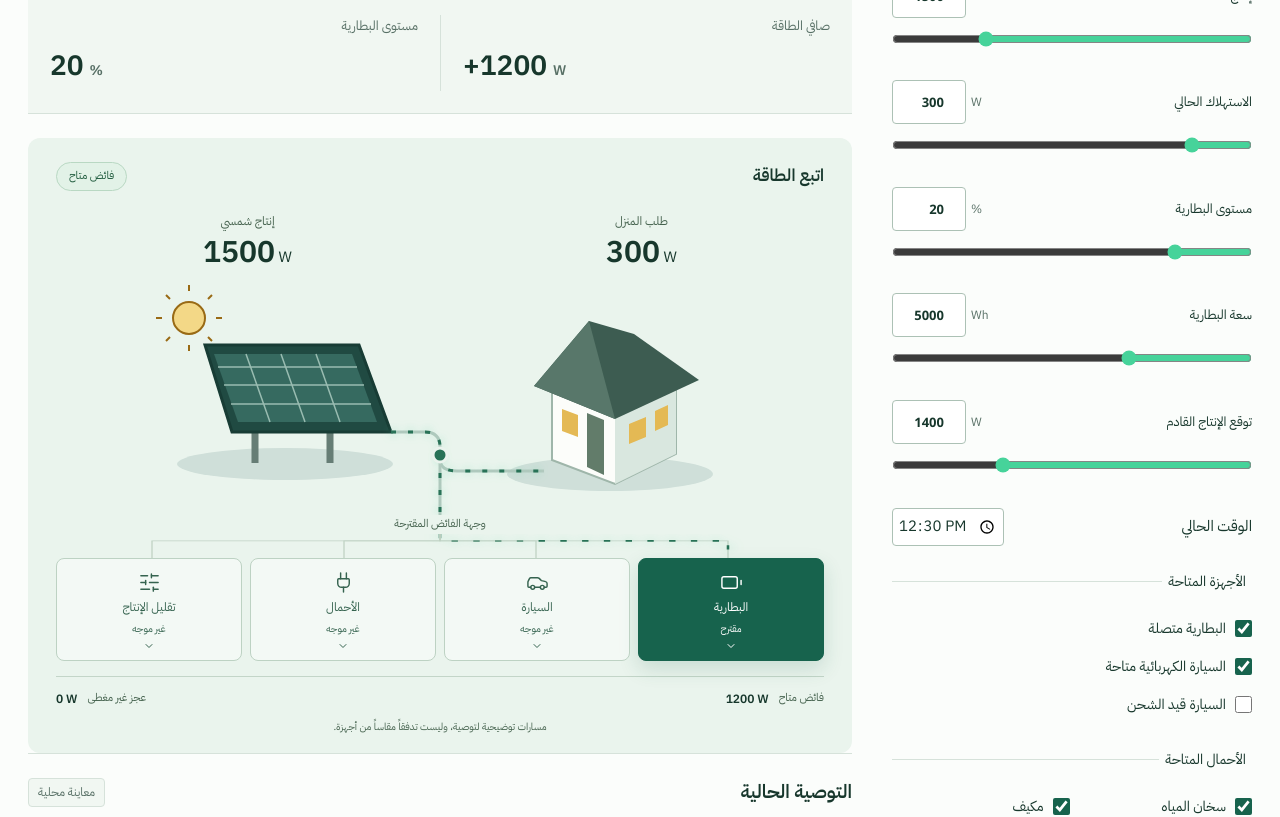
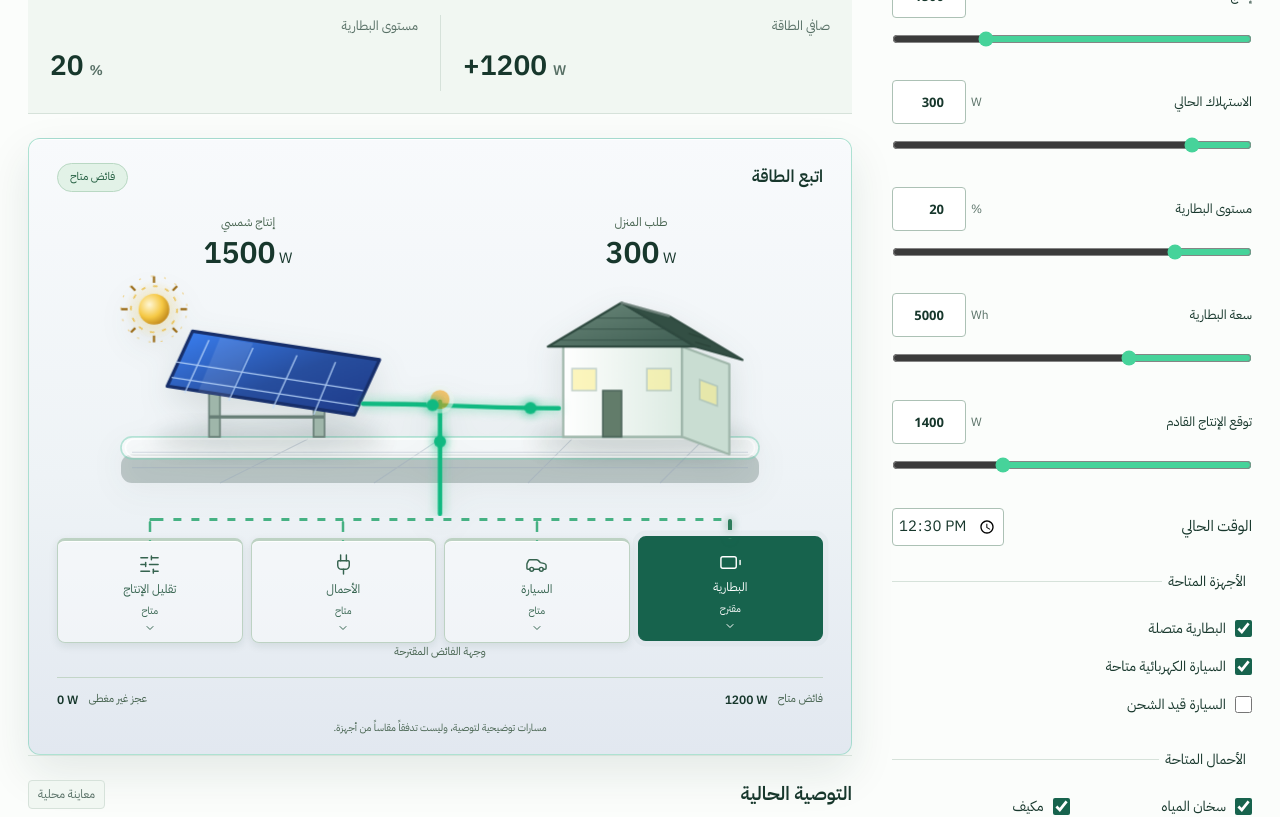
Before and after one commit to mur99k/shamsi-smart, a Next.js app: page /simulator in a window 1280 px wide. Shown: the part 480-1297 px from the top of the page. Built offline with nearby package versions, Linux system fonts and the light colour scheme.

Commit message:
fix(EnergyFlow): fix legacy ghost line coordinate mismatch and unify 3D glass stage

```diff
--- a/src/app/globals.css
+++ b/src/app/globals.css
@@ -147,6 +147,15 @@ input[type="checkbox"], input[type="radio"] { accent-color: var(--accent); width
 legend { padding: 0 6px; font-size: 14px; }
 .check-row { display: flex; align-items: center; gap: 9px; min-height: 38px; font-size: 14px; cursor: pointer; }
 .load-options { display: grid; grid-template-columns: 1fr 1fr; gap: 5px; }
+.load-options .check-row small { margin-inline-start: auto; font-size: 11px; }
+.production-report { margin-top: 8px; }
+.report-grid { display: grid; grid-template-columns: repeat(2, minmax(0, 1fr)); gap: 8px 20px; margin: 0 0 12px; }
+.report-grid > div { display: flex; justify-content: space-between; gap: 12px; padding: 9px 0; border-bottom: 1px solid var(--border); }
+.report-grid dt { color: var(--muted); font-size: 13px; }
+.report-grid dd { margin: 0; font-weight: 600; font-variant-numeric: tabular-nums; }
+.report-loads { display: flex; flex-wrap: wrap; gap: 8px; margin: 0 0 12px; padding: 0; list-style: none; }
+.report-loads li { border: 1px solid var(--border); border-radius: 4px; padding: 4px 10px; font-size: 12px; background: var(--surface); }
+.report-decision { line-height: 1.9; }
 .assistant-grid { display: grid; grid-template-columns: minmax(0, 1fr) 300px; gap: 36px; align-items: start; }
 .chat-workspace { min-width: 0; border: 1px solid var(--border); border-radius: 6px; padding: 20px; }
 .chat-history { height: 390px; overflow-y: auto; scrollbar-color: #aebcb4 #f4f7f5; padding: 8px 4px; overscroll-behavior: contain; }
@@ -296,19 +305,49 @@ body { background: #fcfdfb; }
 .power-labels span { font-size: 12px; color: #45624e; }
 .power-labels strong { font-size: 30px; line-height: 1.4; font-weight: 600; }
 .power-labels small { font-size: 15px; font-weight: 400; }
-.power-landscape { display: block; width: 100%; height: auto; max-height: 242px; margin: 0 auto; }
+.power-landscape { display: block; width: 100%; height: auto; max-height: 242px; margin: 0 auto; filter: drop-shadow(0 12px 16px rgba(35, 61, 51, 0.12)); }
 .flow-current { visibility: hidden; }
 .flow-current[data-running="true"] { visibility: visible; }
-.energy-studio .flow-current[data-running="true"] { animation: energy-travel 1.6s linear infinite; }
+.energy-scene .flow-current[data-running="true"], .energy-studio .flow-current[data-running="true"] { animation: energy-travel 1.1s linear infinite; }
+.flow-current[data-recommended="true"] { filter: drop-shadow(0 0 6px rgba(47, 125, 92, 0.8)); }
+.track { stroke-linecap: round; }
+.state-surplus .track { stroke: #10b981; filter: drop-shadow(0 0 5px rgba(16, 185, 129, 0.65)); }
+.state-balanced .track { stroke: #0284c7; filter: drop-shadow(0 0 5px rgba(2, 132, 199, 0.65)); }
+.state-shortage .track { stroke: #ef4444; filter: drop-shadow(0 0 5px rgba(239, 68, 68, 0.65)); }
+.orb { animation: orb-travel var(--flow-speed, 1.6s) linear infinite; }
+.orb-home-a { offset-path: path("M250 118 C 320 118, 350 122, 428 122"); }
+.orb-home-b { offset-path: path("M250 118 C 320 118, 350 122, 428 122"); animation-delay: calc(var(--flow-speed, 1.6s) / -2); }
+.orb-trunk { offset-path: path("M320 116 V 218"); }
+@keyframes orb-travel { from { offset-distance: 0%; } to { offset-distance: 100%; } }
+.state-surplus .orb { fill: #10b981; filter: drop-shadow(0 0 5px rgba(16, 185, 129, 0.9)); }
+.state-balanced .orb { fill: #0284c7; filter: drop-shadow(0 0 5px rgba(2, 132, 199, 0.9)); }
+.state-shortage .orb { fill: #ef4444; filter: drop-shadow(0 0 5px rgba(239, 68, 68, 0.9)); }
+.orbit { transform-box: fill-box; transform-origin: center; animation: orbit-spin 14s linear infinite; }
+.orbit-b { animation-duration: 22s; animation-direction: reverse; }
+@keyframes orbit-spin { to { transform: rotate(360deg); } }
+.energy-scene.motion-paused .orb, .energy-scene.motion-paused .orbit { animation-play-state: paused; }
 @keyframes energy-travel { to { stroke-dashoffset: -34; } }
+.flow-node { transform-box: fill-box; transform-origin: center; }
+.flow-node[data-running="true"] { animation: node-pulse 1.6s ease-in-out infinite; }
+@keyframes node-pulse { 0%, 100% { opacity: 1; transform: scale(1); } 50% { opacity: 0.55; transform: scale(1.35); } }
 .scene-sun { opacity: .4; transition: opacity 240ms ease-out; }
 .sun-producing { opacity: 1; }
 .routing-caption { font-size: 11px; text-align: center; color: #45624e; }
-.destination-paths { display: block; width: 100%; height: 24px; }
+.sink-tree { position: relative; margin-top: 2px; padding-top: 20px; }
+.sink-tree::before { content: ""; position: absolute; top: 0; left: 12%; right: 12%; height: 3px; border-radius: 2px; background: repeating-linear-gradient(90deg, #bfd2c3 0 8px, transparent 8px 18px); }
+.sink-tree[data-flowing="true"]::before { background: repeating-linear-gradient(90deg, #46b183 0 8px, transparent 8px 18px); animation: tree-slide 0.9s linear infinite; }
+@keyframes tree-slide { to { background-position-x: 18px; } }
+.energy-scene .sink { position: relative; }
+.energy-scene .sink::before { content: ""; position: absolute; top: -20px; left: 50%; width: 3px; height: 20px; transform: translateX(-50%); border-radius: 2px; background: repeating-linear-gradient(180deg, #bfd2c3 0 6px, transparent 6px 14px); }
+.sink-tree[data-flowing="true"] .sink::before { background: repeating-linear-gradient(180deg, #46b183 0 6px, transparent 6px 14px); animation: tree-drop 0.9s linear infinite; }
+@keyframes tree-drop { to { background-position-y: 14px; } }
+.sink-tree[data-flowing="true"] .sink.selected::before { width: 4px; background: repeating-linear-gradient(180deg, #2f7d5c 0 6px, transparent 6px 14px); filter: drop-shadow(0 0 4px rgba(47, 125, 92, 0.7)); }
 .energy-scene .sink-list { grid-template-columns: repeat(4, minmax(0, 1fr)); gap: 8px; }
 .energy-scene .sink { position: relative; padding: 12px 3px 8px; border-radius: 8px; background: transparent; border-color: #bfd2c3; color: #45624e; font-size: 12px; gap: 3px; }
 .energy-scene .sink small { font-size: 10px; }
-.energy-scene .sink.selected { background: #235e46; border-color: #235e46; color: #fff; }
+.energy-scene .sink { position: relative; background: linear-gradient(180deg, #ffffff 0%, #eef4ef 100%); border-top-width: 3px; box-shadow: inset 0 1px 0 rgba(255, 255, 255, 0.9), 0 3px 8px rgba(23, 61, 51, 0.1); }
+.energy-scene .sink.selected { background: linear-gradient(180deg, #237a56 0%, #14532d 100%); border-color: #0e3d22; color: #fff; transform: translateY(-2px); animation: sink-glow 2.2s ease-in-out infinite; }
+@keyframes sink-glow { 0%, 100% { box-shadow: 0 0 0 0 rgba(35, 94, 70, 0.35); } 50% { box-shadow: 0 0 0 6px rgba(35, 94, 70, 0); } }
 .energy-scene .sink:hover { border-color: #235e46; background: #d7e7d9; color: #233d33; }
 .energy-scene .sink[aria-expanded="true"] .sink-chevron { transform: rotate(180deg); }
 .sink-explanation { margin-top: 12px; color: #375442; font-size: 12px; line-height: 1.8; }
@@ -334,7 +373,7 @@ body { background: #fcfdfb; }
 .hardware-preview h2 { font-size: 21px; }
 .hardware-preview p { color: var(--muted); margin-top: 6px; font-size: 13px; max-width: 65ch; }
 .hardware-preview .button { margin-inline-start: auto; flex-shrink: 0; }
-.energy-studio.motion-paused .flow-current { animation-play-state: paused; }
+.energy-studio.motion-paused .flow-current, .energy-scene.motion-paused .flow-current, .energy-scene.motion-paused .flow-node, .energy-scene.motion-paused .sink.selected { animation-play-state: paused; }
 .simulator-results .energy-scene { margin-top: 24px; border-radius: 12px; }
 @media (min-width: 851px) and (max-width: 1150px) { .system-status { display: none; } }
 @media (max-width: 1024px) {
@@ -403,7 +442,8 @@ body { background: #fcfdfb; }
 }
 @media (prefers-reduced-motion: reduce) {
   *, *::before, *::after { scroll-behavior: auto !important; }
-  .energy-studio .flow-current[data-running="true"] { animation: none; }
+  .energy-studio .flow-current[data-running="true"], .energy-scene .flow-current[data-running="true"], .energy-scene .flow-node[data-running="true"], .energy-scene .sink.selected, .sink-tree[data-flowing="true"]::before, .sink-tree[data-flowing="true"] .sink::before { animation: none; }
+  .energy-scene .orb, .energy-scene .orbit { animation: none; display: none; }
   .button, .scenario-switcher button, .sink, .scene-sun, .concept-path span::after { transition: none; animation: none; }
   .button:active { transform: none; }
 }
@@ -533,7 +573,7 @@ body { background: #fbfdfb; color: var(--ink); }
 .scenario-switcher button:hover { background: #f1f7f2; border-color: #83ad94; color: var(--accent); }
 .scenario-switcher button[aria-pressed="true"] { background: #17634d; border-color: #17634d; color: #fff; }
 .numeric-field input, input[type="number"], input[type="time"], textarea { background: #fff; border-color: #acc1b5; color: #17372c; }
-.energy-scene { background: #eaf4ed; color: #17372c; }
+.energy-scene { background: linear-gradient(180deg, #f8fafc 0%, #eef3f6 55%, #e2e8f0 100%); color: #17372c; border: 1px solid rgba(125, 211, 184, 0.6); border-radius: 18px; box-shadow: inset 0 1px 0 #ffffff, 0 18px 45px rgba(23, 61, 51, 0.1); }
 .energy-scene .sink { background: rgba(255,255,255,.42); border-color: #bdd2c3; color: #35634f; }
 .energy-scene .sink:hover { background: #dcece1; color: #17372c; }
 .energy-scene .sink.selected { background: #17634d; border-color: #17634d; color: #fff; box-shadow: 0 8px 20px rgba(23,99,77,.16); }
--- a/src/components/dashboard/EnergyFlow.tsx
+++ b/src/components/dashboard/EnergyFlow.tsx
@@ -2,9 +2,13 @@
 
 import { useState } from "react";
 import { Battery, Car, Plug, SlidersHorizontal, ChevronDown } from "lucide-react";
+import type { CSSProperties } from "react";
 import type { EnergyCalc } from "@/lib/energy/types";
 import type { RecommendedAction } from "@/types/energy";
 import type { Lang } from "./lang";
+
+const HOME_PATH = "M250 118 C 320 118, 350 122, 428 122";
+const TRUNK_PATH = "M320 116 V 218";
 
 export default function EnergyFlow({ calc, batteryLevelPct, batteryCapacityWh, active, lang }: {
   calc: EnergyCalc; batteryLevelPct: number; batteryCapacityWh: number; active: RecommendedAction; lang: Lang;
@@ -18,41 +22,101 @@ export default function EnergyFlow({ calc, batteryLevelPct, batteryCapacityWh, a
     { id: "reduce_solar_input", Icon: SlidersHorizontal, label: ar ? "تقليل الإنتاج" : "Curtailment", detail: ar ? "توصية بتقليل الإنتاج عند ملاءمة الحالة. لا يُرسل أمر إلى العاكس." : "A recommendation to reduce generation when appropriate. No inverter command is sent." },
   ];
   const status = calc.status === "SURPLUS" ? (ar ? "فائض متاح" : "Surplus available") : calc.status === "SHORTAGE" ? (ar ? "عجز غير مغطى" : "Uncovered shortage") : (ar ? "طاقة متوازنة" : "Energy balanced");
-  const routed = calc.excessEnergyW > 0 && sinks.some(sink => sink.id === active);
-  return <section className={`energy-scene state-${calc.status.toLowerCase()}`} aria-label={ar ? "ميزان الطاقة" : "Energy balance"}>
+  const homeRunning = calc.solarProductionW > 0 && calc.consumptionW > 0;
+  const flowing = calc.excessEnergyW > 0;
+  const routed = flowing && sinks.some(sink => sink.id === active);
+  const flowSpeed = flowing ? `${Math.max(0.9, 3.2 - calc.excessEnergyW / 400).toFixed(2)}s` : undefined;
+  const winGlow = calc.consumptionW <= 0 ? 0.25 : Math.min(1, 0.35 + calc.consumptionW / 1500);
+  const haloGlow = calc.solarProductionW <= 0 ? 0.12 : Math.min(1, 0.3 + calc.solarProductionW / 1500);
+  const caption = routed
+    ? (ar ? "وجهة الفائض المقترحة" : "Suggested surplus destination")
+    : calc.status === "BALANCED"
+      ? (ar ? "متوازن — الإنتاج يغطي المنزل تمامًا، ولا فائض للتوجيه" : "Balanced — solar covers home exactly, nothing to route")
+      : (ar ? `عجز ${calc.energyShortageW}W — المنزل يحتاج أكثر مما تنتجه الشمس، ولا فائض للتوجيه` : `Shortage of ${calc.energyShortageW}W — home needs more than solar provides, nothing to route`);
+  return <section className={`energy-scene state-${calc.status.toLowerCase()}`} aria-label={ar ? "ميزان الطاقة" : "Energy balance"} style={flowSpeed ? ({ "--flow-speed": flowSpeed } as CSSProperties) : undefined}>
     <div className="scene-heading"><h2>{ar ? "اتبع الطاقة" : "Follow the energy"}</h2><span className={`badge status-${calc.status.toLowerCase()}`}>{status}</span></div>
     <div className="power-labels"><div><span>{ar ? "إنتاج شمسي" : "Solar generation"}</span><strong dir="ltr" className="num">{calc.solarProductionW}<small> W</small></strong></div><div><span>{ar ? "طلب المنزل" : "Home demand"}</span><strong dir="ltr" className="num">{calc.consumptionW}<small> W</small></strong></div></div>
-    <svg className="power-landscape" viewBox="0 0 640 242" fill="none" aria-hidden="true">
-      <ellipse cx="165" cy="191" rx="108" ry="16" fill="#cfdfd9" />
-      <ellipse cx="490" cy="201" rx="103" ry="17" fill="#cfdfd9" />
-      <g className={calc.solarProductionW > 0 ? "scene-sun sun-producing" : "scene-sun"} stroke="#996a15" strokeWidth="2"><circle cx="69" cy="45" r="16" fill="#f3d887" /><path d="M69 18V12M69 72V78M42 45H36M96 45H102M50 26L46 22M88 64L92 68M50 64L46 68M88 26L92 22" /></g>
-      <path d="M135 152V190M210 152V190" stroke="#667d75" strokeWidth="7" />
-      <path d="M85 72H239L271 159H112L85 72Z" fill="#204a42" stroke="#183c35" strokeWidth="3" />
-      <path d="M94 81H232L257 149H118L94 81Z" fill="#366a60" />
-      <g stroke="#99bcb1" strokeWidth="1.5"><path d="M98 94H237M104 112H244M111 131H251M126 81L150 149M161 81L185 149M196 81L220 149" /></g>
-      <path d="M432 115V187L495 211L556 181V108L493 78L432 115Z" fill="#fcfdfa" stroke="#9fb6aa" strokeWidth="2" />
-      <path d="M495 134V211L556 181V108L495 134Z" fill="#d9e7df" />
-      <path d="M414 113L469 48L514 61L579 107L495 146L414 113Z" fill="#3d5c51" />
-      <path d="M414 113L469 48L495 146L414 113Z" fill="#58776a" />
-      <path d="M467 140V194L484 202V147L467 140Z" fill="#627c6a" />
-      <path d="M442 136V158L458 164V142L442 136ZM509 151V171L526 164V144L509 151ZM535 138V158L548 152V132L535 138Z" fill={calc.solarProductionW > 0 && calc.consumptionW > 0 ? "#e4b954" : "#93aaa1"} />
-      <path d="M271 159H305Q320 159 320 174V186Q320 198 337 198H424" stroke="#b4c9bf" strokeWidth="3" />
-      <path data-flow="home" data-running={calc.solarProductionW > 0 && calc.consumptionW > 0} className="flow-current" d="M271 159H305Q320 159 320 174V186Q320 198 337 198H424" stroke="#287257" strokeWidth="3" strokeDasharray="5 12" />
-      <path d="M320 183V242" stroke="#b4c9bf" strokeWidth="3" />
-      <path data-flow="surplus" data-running={routed} className="flow-current" d="M320 183V242" stroke="#287257" strokeWidth="3" strokeDasharray="5 12" />
-      <circle cx="320" cy="182" r="7" fill={routed ? "#287257" : "#b4c9bf"} stroke="#eaf3ed" strokeWidth="3" />
+    <svg className="power-landscape" viewBox="0 0 640 220" fill="none" aria-hidden="true">
+      <defs>
+        <linearGradient id="panelDeep" x1="0" y1="0" x2="1" y2="1">
+          <stop offset="0%" stopColor="#3b82f6" />
+          <stop offset="55%" stopColor="#274e9e" />
+          <stop offset="100%" stopColor="#1e3a8a" />
+        </linearGradient>
+        <linearGradient id="wallLight" x1="0" y1="0" x2="1" y2="0">
+          <stop offset="0%" stopColor="#ffffff" />
+          <stop offset="100%" stopColor="#dcebe2" />
+        </linearGradient>
+        <linearGradient id="roofLight" x1="0" y1="0" x2="1" y2="1">
+          <stop offset="0%" stopColor="#6d8a7c" />
+          <stop offset="100%" stopColor="#3d5c51" />
+        </linearGradient>
+        <radialGradient id="sunGlow" cx="50%" cy="50%" r="50%">
+          <stop offset="0%" stopColor="#f6d878" stopOpacity="0.55" />
+          <stop offset="100%" stopColor="#f6d878" stopOpacity="0" />
+        </radialGradient>
+        <radialGradient id="sunBall" cx="35%" cy="35%" r="75%">
+          <stop offset="0%" stopColor="#fff7d6" />
+          <stop offset="55%" stopColor="#f6c945" />
+          <stop offset="100%" stopColor="#b97f14" />
+        </radialGradient>
+        <filter id="softShadow" x="-40%" y="-40%" width="180%" height="180%">
+          <feGaussianBlur stdDeviation="9" />
+        </filter>
+      </defs>
+      <rect x="30" y="164" width="580" height="26" rx="10" fill="#0f2e25" opacity="0.22" />
+      <rect x="30" y="148" width="580" height="20" rx="10" fill="#ffffff" opacity="0.5" stroke="#7dd3b8" strokeWidth="1.5" />
+      <g stroke="#94a3b8" strokeWidth="1" opacity="0.35">
+        <path d="M40 162H600M40 176H600" />
+        <path d="M120 190L200 150M260 190L320 150M400 190L440 150M520 190L560 150" />
+      </g>
+      <rect x="34" y="150" width="572" height="16" rx="8" fill="none" stroke="#ffffff" strokeWidth="1.5" opacity="0.7" />
+      <ellipse cx="165" cy="150" rx="105" ry="13" fill="#0f2e25" opacity="0.14" filter="url(#softShadow)" />
+      <ellipse cx="505" cy="152" rx="100" ry="13" fill="#0f2e25" opacity="0.14" filter="url(#softShadow)" />
+      <circle cx="60" cy="32" r="27" fill="url(#sunGlow)" opacity={haloGlow} />
+      <circle cx="60" cy="32" r="21" fill="none" stroke="#e9b93c" strokeWidth="1.5" strokeDasharray="4 7" opacity="0.8" className="orbit orbit-a" />
+      <circle cx="60" cy="32" r="30" fill="none" stroke="#e9b93c" strokeWidth="1" strokeDasharray="2 9" opacity="0.55" className="orbit orbit-b" />
+      <circle cx="60" cy="32" r="14" fill="url(#sunBall)" />
+      <g stroke="#996a15" strokeWidth="2"><path d="M60 8V2M60 56V62M36 32H30M84 32H90M43 15L39 11M77 49L81 53M43 49L39 53M77 15L81 11" /></g>
+      <rect x="110" y="106" width="10" height="42" fill="#9fb6aa" stroke="#667d75" strokeWidth="1.5" />
+      <rect x="205" y="121" width="10" height="27" fill="#9fb6aa" stroke="#667d75" strokeWidth="1.5" />
+      <path d="M110 130H215" stroke="#667d75" strokeWidth="3" />
+      <polygon points="95,52 265,78 242,128 72,102" fill="url(#panelDeep)" stroke="#172f6b" strokeWidth="3" strokeLinejoin="round" />
+      <polygon points="120,58 150,63 128,112 100,107" fill="#ffffff" opacity="0.1" />
+      <g stroke="#bfdbfe" strokeWidth="1.2" opacity="0.85">
+        <path d="M110 60L88 108M150 67L128 115M190 74L168 122M225 80L205 128" />
+        <path d="M80 80L250 106M76 94L246 120" />
+      </g>
+      <path d="M432 66V148H540V66" stroke="#9fb6aa" strokeWidth="2" fill="url(#wallLight)" />
+      <polygon points="540,66 583,82 583,164 540,148" fill="#c9ddd2" stroke="#9fb6aa" strokeWidth="2" strokeLinejoin="round" />
+      <polygon points="418,66 485,26 552,66" fill="url(#roofLight)" stroke="#2f4a40" strokeWidth="2" strokeLinejoin="round" />
+      <polygon points="552,66 485,26 528,38 595,78" fill="#334f44" stroke="#2f4a40" strokeWidth="2" strokeLinejoin="round" />
+      <path d="M485 26L528 38" stroke="#ffffff" strokeOpacity="0.3" strokeWidth="2.5" strokeLinecap="round" />
+      <path d="M462 40H508M445 50H525M430 60H540" stroke="#2f4a40" strokeWidth="1" opacity="0.55" />
+      <path d="M546 54L562 59M552 62L566 66" stroke="#22382f" strokeWidth="1" opacity="0.55" />
+      <rect x="468" y="106" width="17" height="42" fill="#627c6a" stroke="#4c655a" strokeWidth="1.5" />
+      <rect x="440" y="86" width="22" height="20" fill="#fef08a" opacity={winGlow} stroke="#9fb6aa" strokeWidth="1.5" />
+      <rect x="508" y="86" width="22" height="20" fill="#fef08a" opacity={winGlow} stroke="#9fb6aa" strokeWidth="1.5" />
+      <polygon points="556,96 572,102 572,120 556,114" fill="#fef08a" opacity={winGlow} stroke="#9fb6aa" strokeWidth="1.5" />
+      <path d="M275 118H305Q320 118 320 124" stroke="#b4c9bf" strokeWidth="3" fill="none" />
+      <path data-flow="home" data-running={homeRunning} className="flow-current track" d={HOME_PATH} strokeWidth="4" fill="none" strokeLinecap="round" />
+      <path d="M320 116V218" stroke="#b4c9bf" strokeWidth="3" />
+      <path data-flow="surplus" data-running={routed} className="flow-current track" d={TRUNK_PATH} strokeWidth="4" fill="none" strokeLinecap="round" />
+      <circle cx="320" cy="114" r="8" fill={routed ? "#f59e0b" : "#b4c9bf"} stroke="#eaf3ed" strokeWidth="3" className="flow-node" data-running={routed} />
+      {homeRunning && (<g aria-hidden="true">
+        <circle className="orb orb-home-a" r="5.5" cx="0" cy="0" />
+        <circle className="orb orb-home-b" r="5.5" cx="0" cy="0" />
+        {routed && <circle className="orb orb-trunk" r="5.5" cx="0" cy="0" />}
+      </g>)}
     </svg>
-    <div className="routing-caption">{routed ? (ar ? "وجهة الفائض المقترحة" : "Suggested surplus destination") : (ar ? "لا يوجد فائض موجّه" : "No surplus routed")}</div>
-    <svg className="destination-paths" viewBox="0 0 600 28" preserveAspectRatio="none" fill="none" aria-hidden="true">{sinks.map((sink, index) => {
-      const x = 75 + (ar ? 3 - index : index) * 150;
-      const path = `M300 0V8H${x}V28`;
-      return <g key={sink.id}><path d={path} stroke="#bfd2c3" strokeWidth="1" /><path data-destination={sink.id} data-running={routed && active === sink.id} className="flow-current" d={path} stroke="#287257" strokeWidth="2" strokeDasharray="5 12" /></g>;
-    })}</svg>
-    <div className="sink-list">{sinks.map(({ id, Icon, label }) => {
-      const selected = calc.excessEnergyW > 0 && active === id;
-      return <button key={id} data-sink={id} data-active={selected} aria-expanded={inspected === id} aria-controls="sink-explanation" onClick={() => setInspected(inspected === id ? null : id)} className={selected ? "sink selected" : "sink"}><Icon size={23} strokeWidth={1.5} /><span>{label}</span><small>{selected ? (ar ? "مقترح" : "Suggested") : (ar ? "غير موجه" : "Not routed")}</small><ChevronDown size={12} className="sink-chevron" /></button>;
-    })}</div>
+    <div className="sink-tree" data-flowing={flowing}>
+      <div className="sink-list">{sinks.map(({ id, Icon, label }) => {
+        const selected = flowing && active === id;
+        return <button key={id} data-sink={id} data-active={selected} aria-expanded={inspected === id} aria-controls="sink-explanation" onClick={() => setInspected(inspected === id ? null : id)} className={selected ? "sink selected" : "sink"}><Icon size={23} strokeWidth={1.5} /><span>{label}</span><small>{selected ? (ar ? "مقترح" : "Suggested") : flowing ? (ar ? "متاح" : "Available") : (ar ? "غير موجه" : "Not routed")}</small><ChevronDown size={12} className="sink-chevron" /></button>;
+      })}</div>
+    </div>
     <div id="sink-explanation" className="sink-explanation" hidden={!inspected}>{sinks.find(sink => sink.id === inspected)?.detail}</div>
+    <div className="routing-caption">{caption}</div>
     <dl className="balance-totals"><div><dt>{ar ? "فائض متاح" : "Available surplus"}</dt><dd dir="ltr">{calc.excessEnergyW} W</dd></div><div><dt>{ar ? "عجز غير مغطى" : "Uncovered shortage"}</dt><dd dir="ltr">{calc.energyShortageW} W</dd></div></dl>
     <p className="scene-note">{ar ? "مسارات توضيحية لتوصية، وليست تدفقاً مقاساً من أجهزة." : "Paths illustrate a recommendation, not measured hardware flow."}</p>
   </section>;
```
